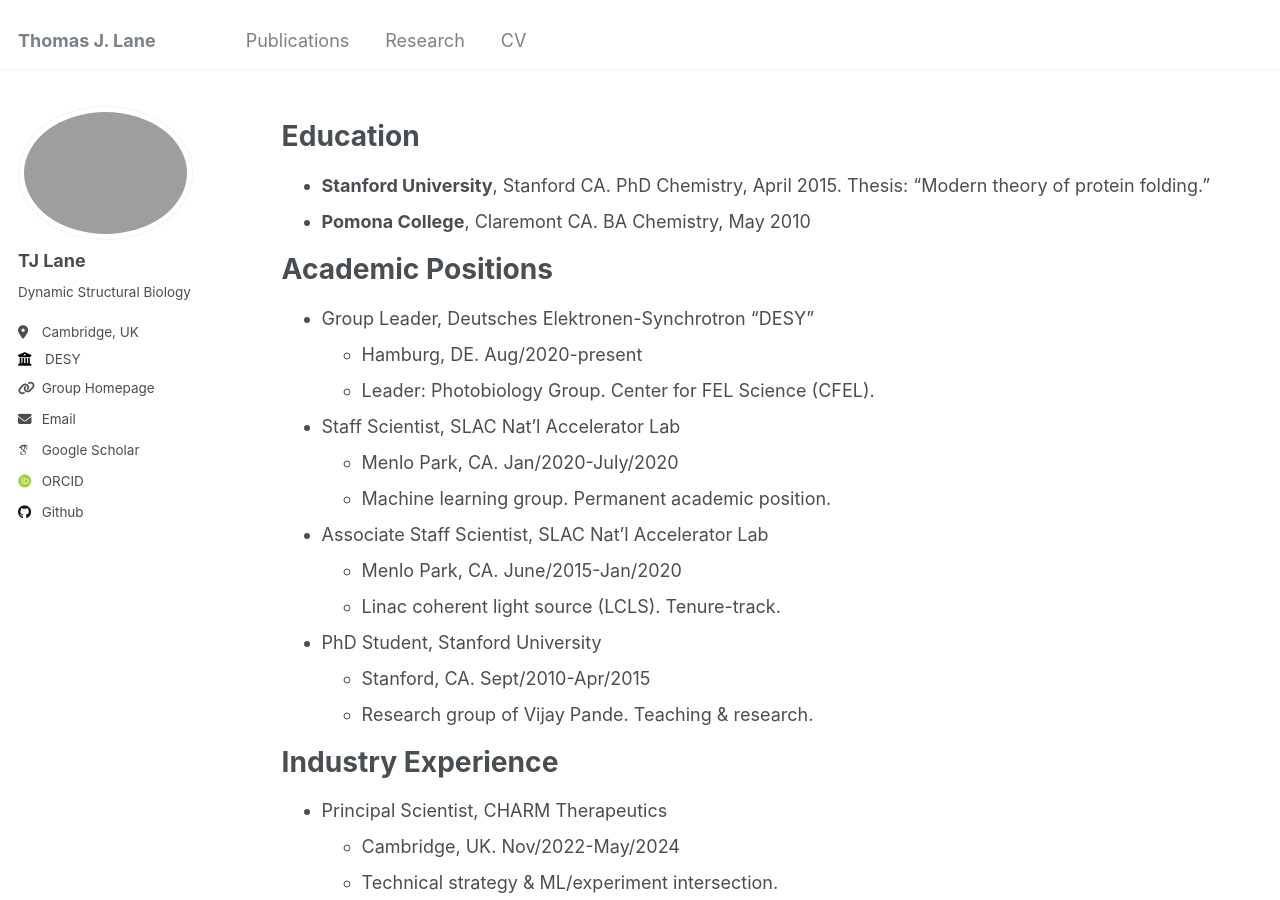
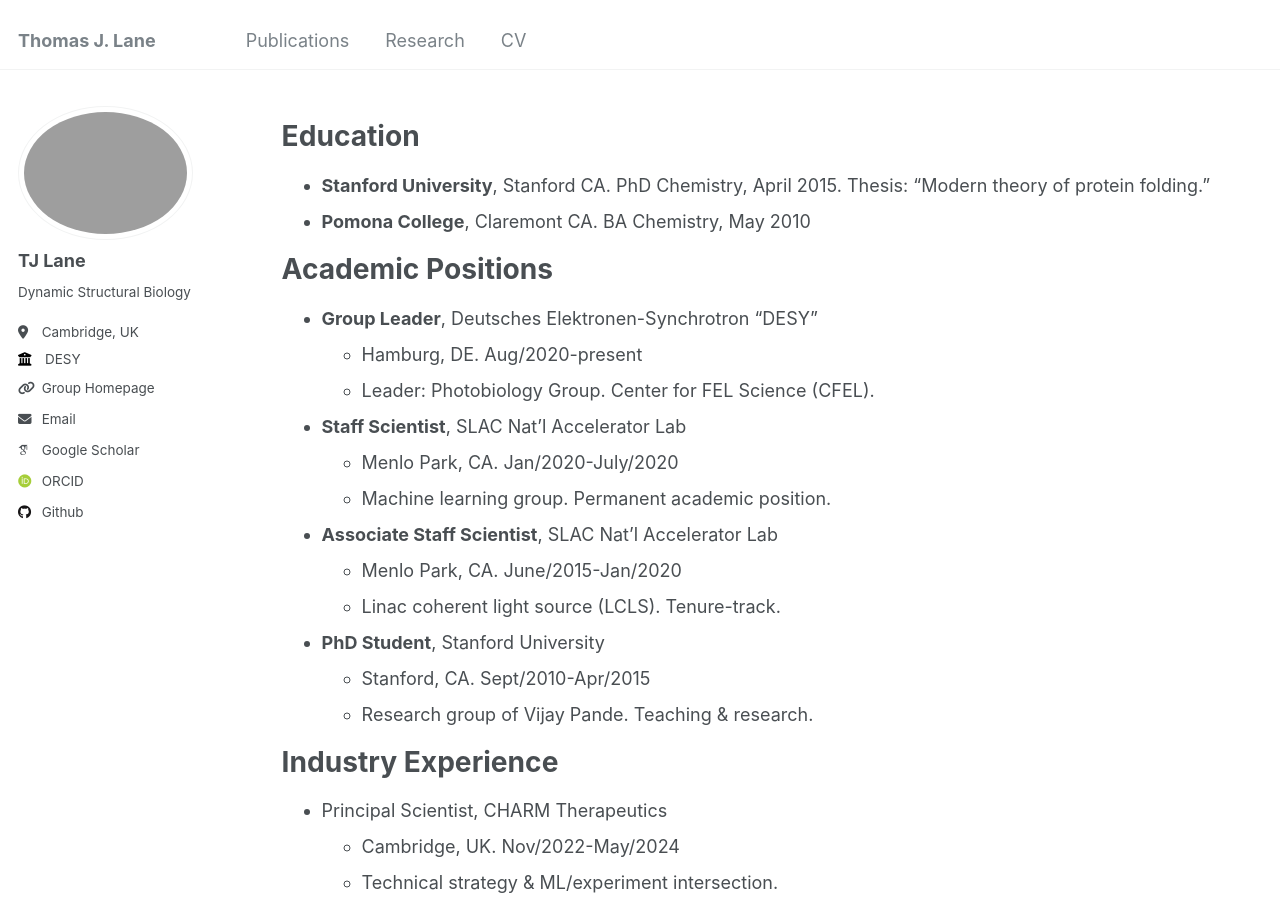
Before and after one commit to tjlane/tjlane.github.io, a Jekyll site: the page built from _pages/cv.md, in a window 1280 px wide and 900 px high. Built offline with Jekyll 4.4.1, drawn with Linux system fonts in a browser that asks for light colours; some web fonts are replaced.

Commit message:
bold job titles

```diff
--- a/_pages/cv.md
+++ b/_pages/cv.md
@@ -17,16 +17,16 @@
 
 Academic Positions
 ======
-* Group Leader, Deutsches Elektronen-Synchrotron "DESY"
+* **Group Leader**, Deutsches Elektronen-Synchrotron "DESY"
   * Hamburg, DE. Aug/2020-present
   * Leader: Photobiology Group. Center for FEL Science (CFEL).
-* Staff Scientist, SLAC Nat’l Accelerator Lab
+* **Staff Scientist**, SLAC Nat’l Accelerator Lab
   * Menlo Park, CA. Jan/2020-July/2020
   * Machine learning group. Permanent academic position.
-* Associate Staff Scientist, SLAC Nat’l Accelerator Lab
+* **Associate Staff Scientist**, SLAC Nat’l Accelerator Lab
   * Menlo Park, CA. June/2015-Jan/2020
   * Linac coherent light source (LCLS). Tenure-track.
-* PhD Student, Stanford University
+* **PhD Student**, Stanford University
   * Stanford, CA. Sept/2010-Apr/2015
   * Research group of Vijay Pande. Teaching & research.
 
```
